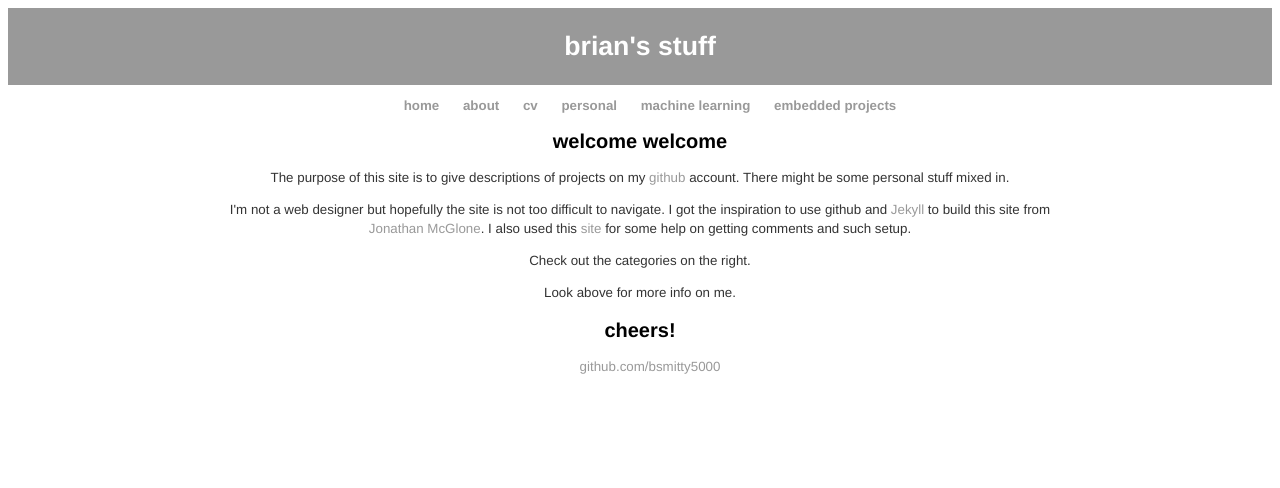
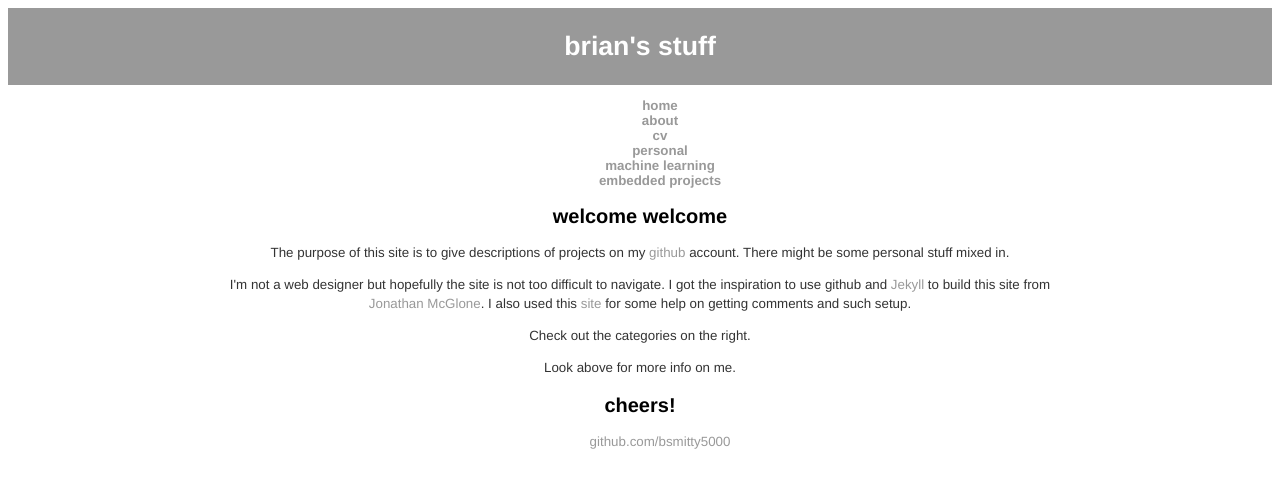
Before and after one commit to bsmitty5000/bsmitty5000.github.io, a Jekyll site: the page built from index.html, in a window 1280 px wide. Shown: the top 488 px of the page. Built offline with Jekyll 4.4.1, drawn with Linux system fonts in a browser that asks for light colours.

Commit message:
Update main.css

```diff
--- a/css/main.css
+++ b/css/main.css
@@ -1,6 +1,9 @@
 nav li, footer li{
     display: inline;
-    margin-right: 20px;
+      width: 62em;
+      display: block;
+      margin-left: auto;
+      margin-right: auto;
 }
 nav {
     font-weight: bold;
```
